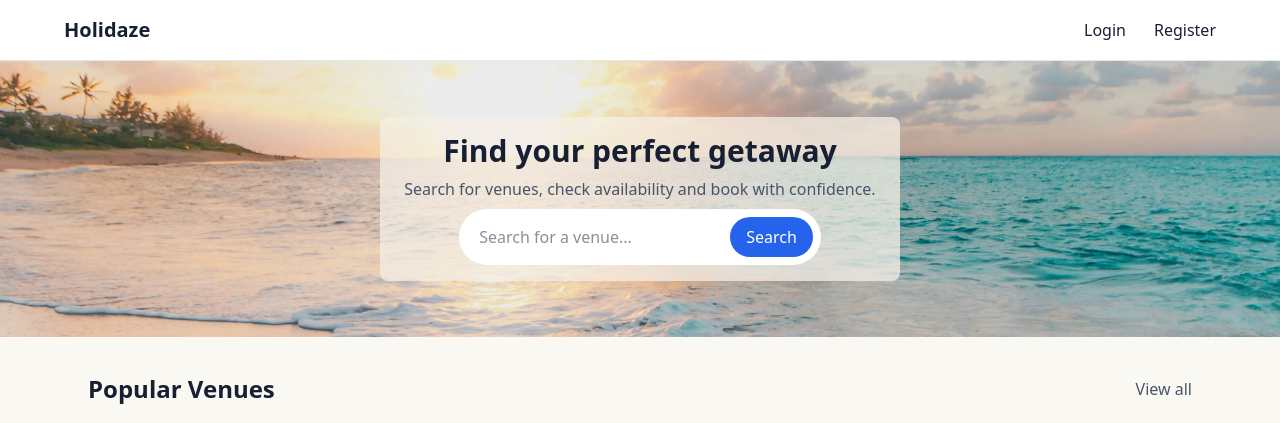
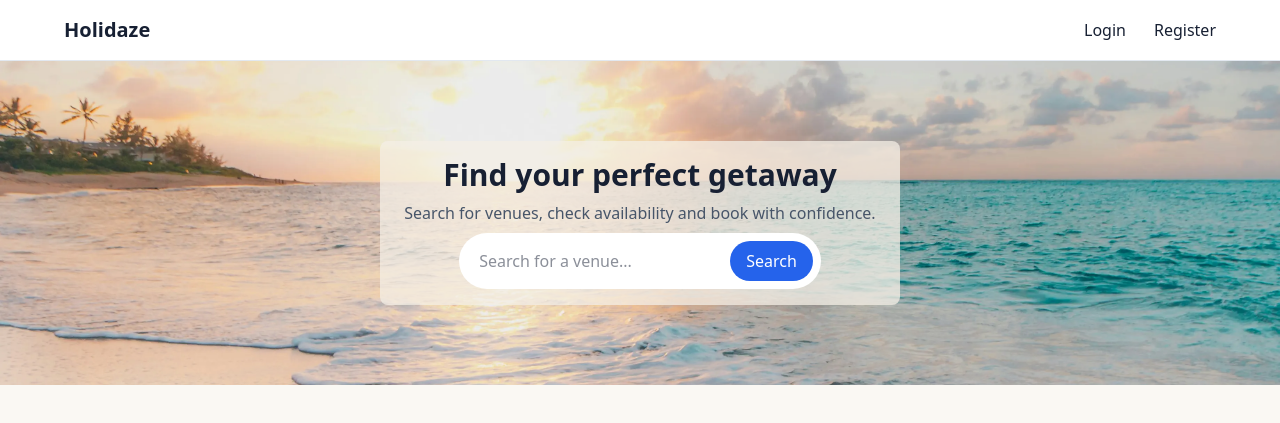
Before and after one commit to Andy19955/Project-Exam-2, a Next.js app: page / in a window 1280 px wide. Shown: the top 423 px of the page. Built offline with nearby package versions, Linux system fonts and the light colour scheme.

Commit message:
Increase vertical spacing for hero

```diff
--- a/src/components/landing/Hero.tsx
+++ b/src/components/landing/Hero.tsx
@@ -1,6 +1,6 @@
 export default function Hero() {
   return (
-    <section className="flex justify-center px-6 py-14 text-center bg-[url('/images/hero-image.webp')] bg-cover bg-center bg-no-repeat">
+    <section className="flex justify-center px-6 py-20 text-center bg-[url('/images/hero-image.webp')] bg-cover bg-center bg-no-repeat">
       <div className="max-w-6xl mx-auto px-6 py-4 flex flex-col items-center gap-2 bg-(--background-soft)/75 rounded-lg">
         <h1 className="text-2xl lg:text-3xl font-bold text-(--text-primary)">Find your perfect getaway</h1>
         <p className="text-(--text-secondary)">Search for venues, check availability and book with confidence.</p>
```
